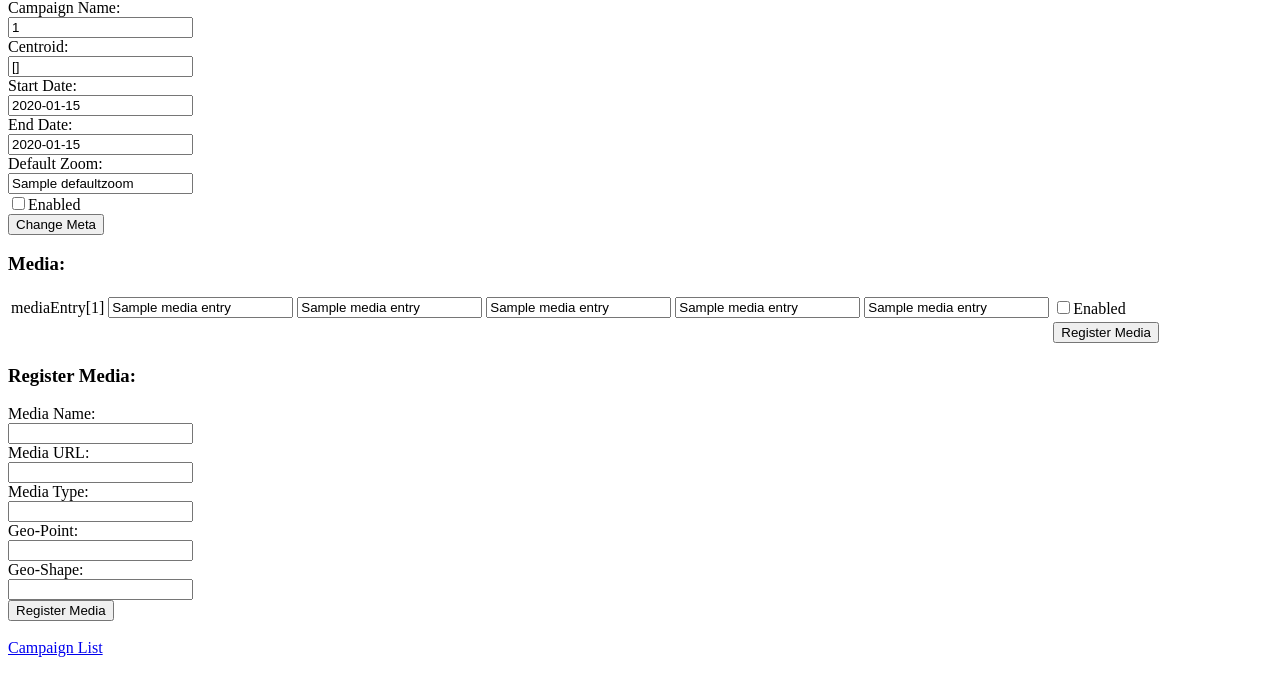
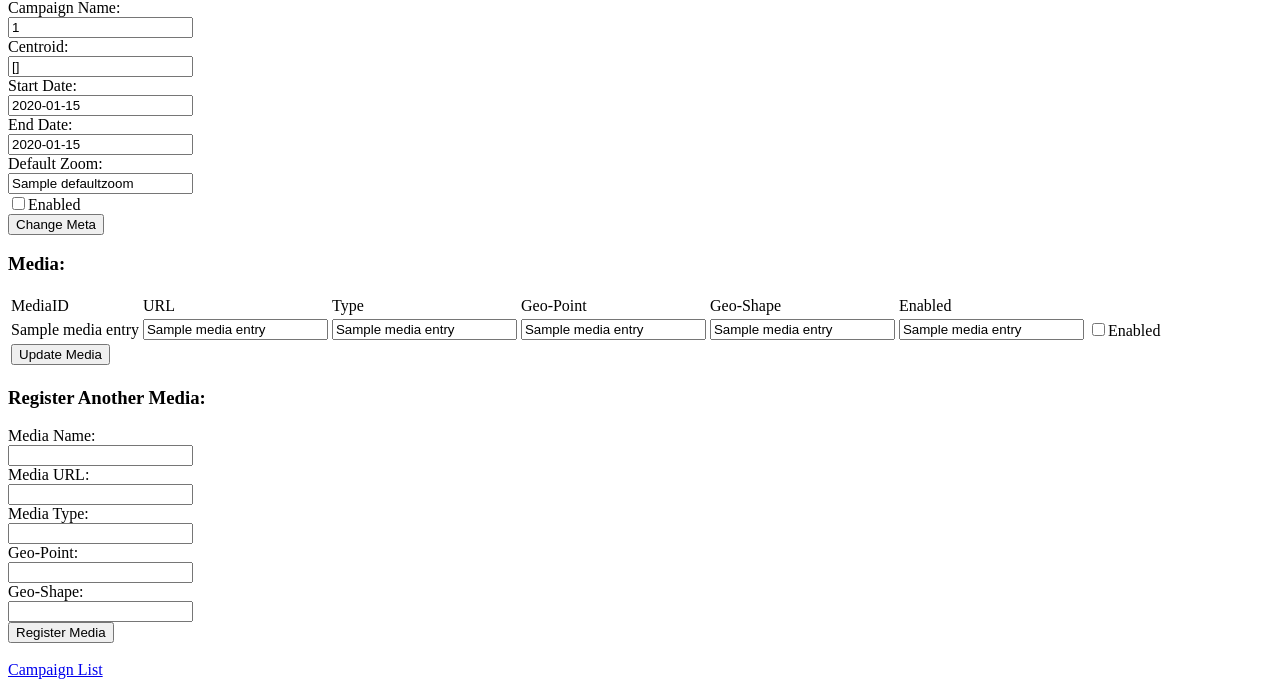
Before and after one commit to shrutikar/DisasterRecord, a Flask app: template ansible/roles/codebase_dr/files/DisasterRecord/templates/manage.html in a window 1280 px wide. Shown: the part 122-809 px from the top of the page. Before the commit the page ends 779 px from the top, so only its background shows below. Run offline with Flask 2, Linux system fonts and the light colour scheme; the template is opened without the code that fills it: most values are stand-ins (such as "Sample title", 1, 10 or a date in 2020); parts of the project's set-up code (start-up, migrations or seed data) failed here and were passed over.

Commit message:
fixes and added params to media

```diff
--- a/ansible/roles/codebase_dr/files/DisasterRecord/templates/manage.html
+++ b/ansible/roles/codebase_dr/files/DisasterRecord/templates/manage.html
@@ -27,15 +27,23 @@
 	<h3>Media:</h3>
 	<form action="/DR/updateCampaignMedia/{{ campaignid }}" method="post">
 	<table>
+		<tr>
+			<td>MediaID</td>
+			<td>URL</td>
+			<td>Type</td>
+			<td>Geo-Point</td>
+			<td>Geo-Shape</td>
+			<td>Enabled</td>
+		</tr>
 	{% for mediaEntry in campaignMedia %}
 		<tr>
-			<td>mediaEntry[1]</td>
-			<td><input type="text" name="{{ mediaEntry[1] }}_mediaURL" value="{{ mediaEntry[2] }}"></td>
-			<td><input type="text" name="{{ mediaEntry[1] }}_mediaType" value="{{ mediaEntry[3] }}"></td>
-			<td><input type="text" name="{{ mediaEntry[1] }}_geopoint" value="{{ mediaEntry[4] }}"></td>
-			<td><input type="text" name="{{ mediaEntry[1] }}_geoshape" value="{{ mediaEntry[5] }}"></td>
-			<td><input type="text" name="{{ mediaEntry[1] }}_bb" value="{{ mediaEntry[6] }}"></td>
-			{% if mediaEntry[7] == 1 %}
+			<td>{{ mediaEntry[2] }}</td>
+			<td><input type="text" name="{{ mediaEntry[1] }}_mediaURL" value="{{ mediaEntry[3] }}"></td>
+			<td><input type="text" name="{{ mediaEntry[1] }}_mediaType" value="{{ mediaEntry[4] }}"></td>
+			<td><input type="text" name="{{ mediaEntry[1] }}_geopoint" value="{{ mediaEntry[5] }}"></td>
+			<td><input type="text" name="{{ mediaEntry[1] }}_geoshape" value="{{ mediaEntry[6] }}"></td>
+			<td><input type="text" name="{{ mediaEntry[1] }}_params" value="{{ mediaEntry[7] }}"></td>
+			{% if mediaEntry[8] == 1 %}
 			<td><input type="checkbox" name="{{ mediaEntry[1] }}_active" value="1" checked="checked">Enabled<br></td>
 			{% else %}
 			<td><input type="checkbox" name="{{ mediaEntry[1] }}_active" value="1">Enabled<br></td>
@@ -43,17 +51,17 @@
 		</tr>
 	{% endfor %}
 	<tr>
+		<td><input type="submit" value="Update Media"></td>
 		<td></td>
 		<td></td>
 		<td></td>
 		<td></td>
 		<td></td>
 		<td></td>
-		<td><input type="submit" value="Register Media"></td>
 	</tr>
 	</table>
 	</form>
-	<h3>Register Media:</h3>
+	<h3>Register Another Media:</h3>
 	<form action="/DR/addMedia" method="post">
 		<input type="hidden" name="html_campaignid" value="{{ campaignid }}">
 		Media Name:<br>
```
Also changed, not shown: ansible/roles/codebase_api/templates/DRDB.py.j2 (+7 -7 lines).
